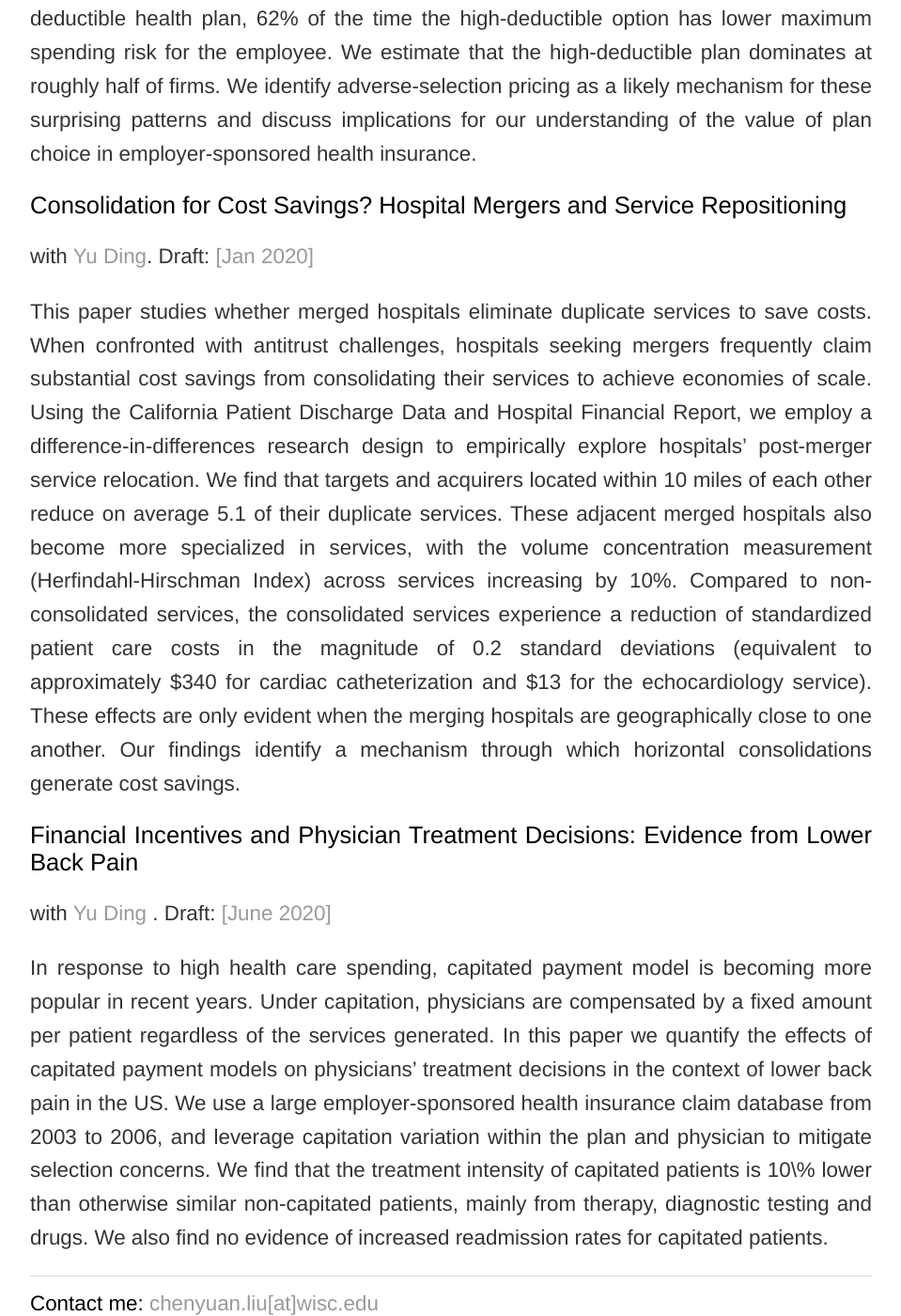
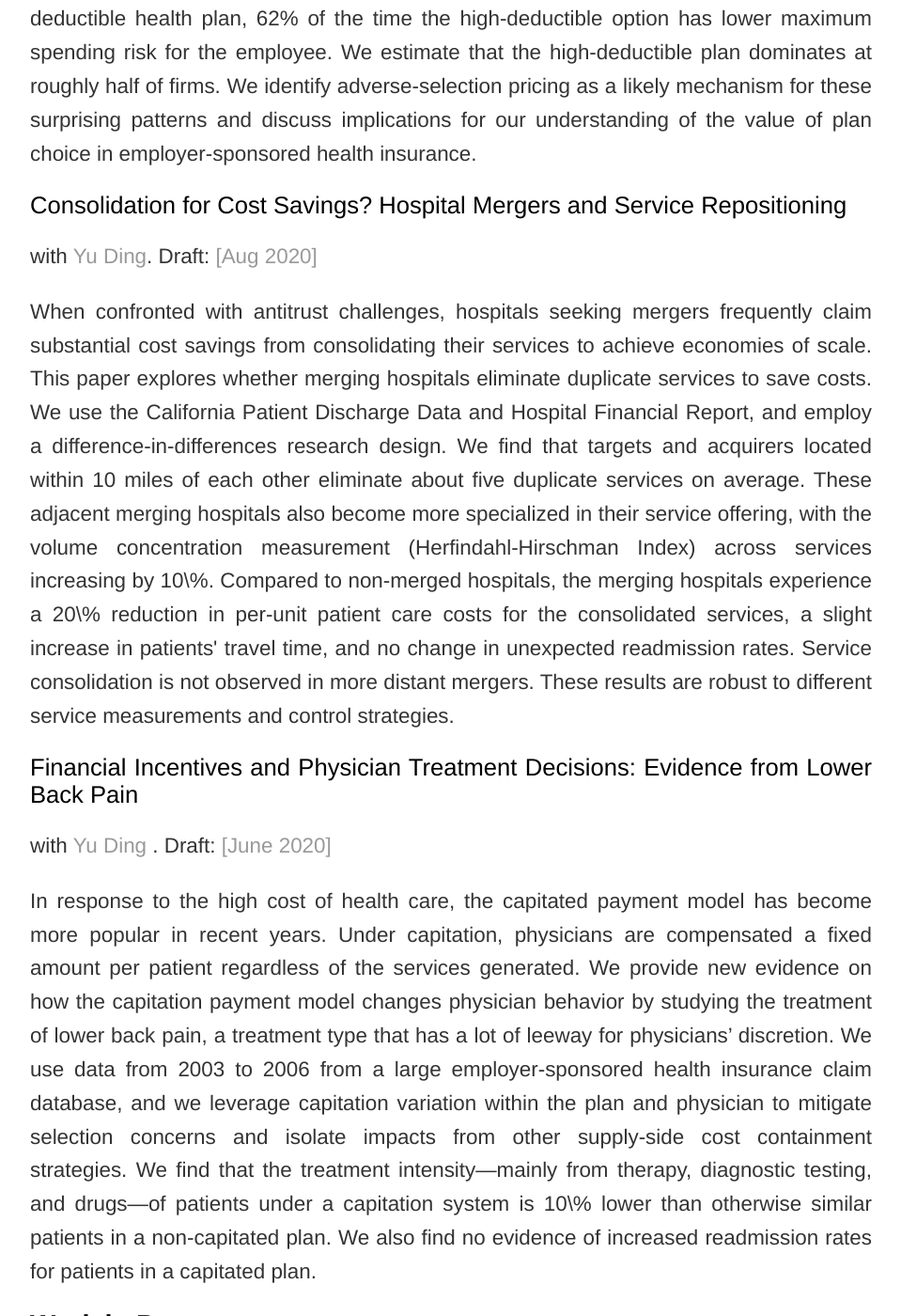
Before and after one commit to trifen/feng3hu.github.io, a Jekyll site: the page built from research.html, in a window 1280 px wide and 1400 px high, scrolled down 1168 px. Shown: the whole window at 94% size, without its empty margins (160-1119 px from the left). Built offline with Jekyll 4.4.1, drawn with Linux system fonts in a browser that asks for light colours; some of the changed text lies outside the part shown.

Commit message:
Update research.html

```diff
--- a/research.html
+++ b/research.html
@@ -6,8 +6,8 @@
 	<div align="justify">
 		<h1> Working Papers </h1>
   		<h2>(Job Market Paper) Sorting on Plan Design: Theory and Evidence from the ACA</h2>
-			<p> Draft: <a href= "chenyuanliu.github.io/files/DesignSorting_ChenyuanLiu.pdf" target="_blank">[May 2020]</a>. Slides: <a href = "https://chenyuanliu.github.io/files/DesignSortingSlides_ChenyuanLiu.pdf" target="_blank">[Jan 2020]</a> </p>
-  			<p>Under asymmetric information, adverse selection can lead to distortions in the level of insurance coverage purchased. This paper identifies an understudied dimension of sorting in insurance: sorting by plan design. In many markets, insurance plans have multi-dimensional cost-sharing attributes that can vary across plans with the same expected level of coverage. Classic theory suggests that plans with optimal risk protection have a straight-deductible design. I show that under asymmetric information, only high-risk individuals sort into such plans. Lower-risk individuals prefer plans that trade higher out-of-pocket limits for lower deductibles and coinsurance. Consistent with this theory, I find empirical evidence in the Affordable Care Act’s (ACA) Individual Exchange that (1) plans vary significantly in design and out-of-pocket risk within the same coverage tier, and (2) the straight-deductible plans attract enrollees with higher risk. I also consider the implications of sorting on plan design for efficiency and market regulation using simulations. I show that regulating away complex plan designs could have large negative effects in an otherwise unregulated competitive market. Further, in risk-adjusted markets such as the ACA exchanges, limiting complex plan designs will likely only have large benefits if consumer confusion plays an important role in choices. </p>
+			<p> Draft: <a href= "chenyuanliu.github.io/files/DesignSorting_ChenyuanLiu.pdf" target="_blank">[May 2020]</a>. </p>
+  			<p>Under asymmetric information, adverse selection can lead to distortions in the level of insurance coverage purchased. This paper identifies an understudied dimension of sorting in insurance: sorting by plan design. In many markets, insurance plans have multi-dimensional cost-sharing attributes that can vary across plans with the same expected level of coverage. Classic theory suggests that plans with optimal risk protection have a straight-deductible design. I show that under asymmetric information, only high-risk individuals sort into such plans. Lower-risk individuals prefer plans that trade higher maximum expenditure risk for coverage against small losses. Consistent with this theory, I find empirical evidence in the Affordable Care Act’s (ACA) Individual Exchange that (1) plans vary significantly in design and out-of-pocket risk within the same coverage tier, and (2) the straight-deductible plans attract enrollees with higher risk. I also consider the implications of sorting on plan design for efficiency and market regulation using simulations. I show that regulating away complex plan designs could have large negative effects in an otherwise unregulated competitive market. Further, in risk-adjusted markets such as the ACA exchanges, limiting complex plan designs will likely only have large benefits if consumer confusion plays an important role in choices. </p>
 			<p> </p>
 		<h2>Dominated Options in Health-Insurance Plans</h2>
 	<p>with <a href = "https://sites.google.com/a/wisc.edu/jrsydnor/" target = "_blank">Justin Sydnor</a>. Revise and resubmit at <i> American Economic Journal: Economic Policy </i> </p>
@@ -15,11 +15,15 @@
 		<p> Prior research documents that there are sometimes dominated options in health plan menus, but is that common? We analyze Kaiser Family Foundation data on health plans that firms offer to their employees. For firms offering both a high-deductible and lower-deductible health plan, 62% of the time the high-deductible option has lower maximum spending risk for the employee. We estimate that the high-deductible plan dominates at roughly half of firms. We identify adverse-selection pricing as a likely mechanism for these surprising patterns and discuss implications for our understanding of the value of plan choice in employer-sponsored health insurance. </p>
 		<p> </p>
   		<h2>Consolidation for Cost Savings? Hospital Mergers and Service Repositioning</h2>
-		<p> with <a href= "https://sites.google.com/wisc.edu/yu-ding/" target="_blank">Yu Ding</a>.  Draft: <a href= "https://drive.google.com/file/d/1WG1lNP8MmffwbnDtiPu6ArohQ6sBZZyh/view" target="_blank">[Jan 2020]</a></p>
-		<p> This paper studies whether merged hospitals eliminate duplicate services to save costs. When confronted with antitrust challenges, hospitals seeking mergers frequently claim substantial cost savings from consolidating their services to achieve economies of scale. Using the California Patient Discharge Data and Hospital Financial Report, we employ a difference-in-differences research design to empirically explore hospitals’ post-merger service relocation. We find that targets and acquirers located within 10 miles of each other reduce on average 5.1 of their duplicate services. These adjacent merged hospitals also become more specialized in services, with the volume concentration measurement (Herfindahl-Hirschman Index) across services increasing by 10%. Compared to non-consolidated services, the consolidated services experience a reduction of standardized patient care costs in the magnitude of 0.2 standard deviations (equivalent to approximately $340 for cardiac catheterization and $13 for the echocardiology service). These effects are only evident when the merging hospitals are geographically close to one another. Our findings identify a mechanism through which horizontal consolidations generate cost savings. </p>
+		<p> with <a href= "https://sites.google.com/wisc.edu/yu-ding/" target="_blank">Yu Ding</a>.  Draft: <a href= "https://chenyuanliu.github.io/files/HospitalServiceReposition_DingLiu.pdf" target="_blank">[Aug 2020]</a></p>
+		<p> When confronted with antitrust challenges, hospitals seeking mergers frequently claim substantial cost savings from consolidating their services to achieve economies of scale. This paper explores whether merging hospitals eliminate duplicate services to save costs. We use the California Patient Discharge Data and Hospital Financial Report, and employ a difference-in-differences research design. We find that targets and acquirers located within 10 miles of each other eliminate about five duplicate services on average. These adjacent merging hospitals also become more specialized in their service offering, with the volume concentration measurement (Herfindahl-Hirschman Index) across services increasing by 10\%. Compared to non-merged hospitals, the merging hospitals experience a 20\% reduction in per-unit patient care costs for the consolidated services, a slight increase in patients' travel time, and no change in unexpected readmission rates. Service consolidation is not observed in more distant mergers. These results are robust to different service measurements and control strategies. </p>
 		<p> </p>
 		<h2>Financial Incentives and Physician Treatment Decisions: Evidence from Lower Back Pain</h2>
 		<p> with <a href= "https://sites.google.com/wisc.edu/yu-ding/" target="_blank">Yu Ding </a>. Draft: <a href= "chenyuanliu.github.io/files/CapitationLBP_DingLiu.pdf" target="_blank">[June 2020]</a></p>
-		<p> In response to high health care spending, capitated payment model is becoming more popular in recent years. Under capitation, physicians are compensated by a fixed amount per patient regardless of the services generated. In this paper we quantify the effects of capitated payment models on physicians’ treatment decisions in the context of lower back pain in the US. We use a large employer-sponsored health insurance claim database from 2003 to 2006, and leverage capitation variation within the plan and physician to mitigate selection concerns. We find that the treatment intensity of capitated patients is 10\% lower than otherwise similar non-capitated patients, mainly from therapy, diagnostic testing and drugs. We also find no evidence of increased readmission rates for capitated patients.  </p>
+		<p> In response to the high cost of health care, the capitated payment model has become more popular in recent years. Under capitation, physicians are compensated a fixed amount per patient regardless of the services generated. We provide new evidence on how the capitation payment model changes physician behavior by studying the treatment of lower back pain, a treatment type that has a lot of leeway for physicians’ discretion. We use data from 2003 to 2006 from a large employer-sponsored health insurance claim database, and we leverage capitation variation within the plan and physician to mitigate selection concerns and isolate impacts from other supply-side cost containment strategies. We find that the treatment intensity—mainly from therapy, diagnostic testing, and drugs—of patients under a capitation system is 10\% lower than otherwise similar patients in a non-capitated plan. We also find no evidence of increased readmission rates for patients in a capitated plan. </p>
+		<p> </p>
+		<h1> Work in Progress </h1>
+		<h2>Expansions in de minimis Actuarial Value Thresholds Lowered Premiums but Reduced Enrollment in the ACA Marketplaces</h2>
+		<p> with <a href= "https://gufaculty360.georgetown.edu/s/contact/00336000014TVjfAAG/thomas-deleire" target="_blank">Thomas DeLeire </a>.</p>
 	</div>
 </div><!-- /.blurb -->
```
